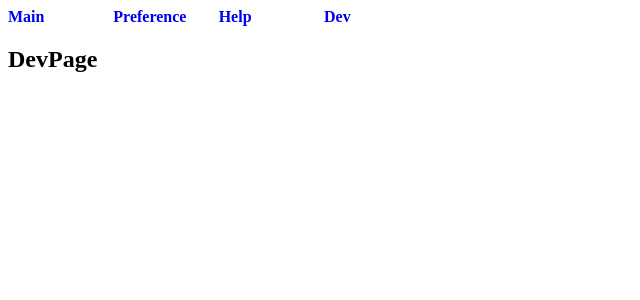
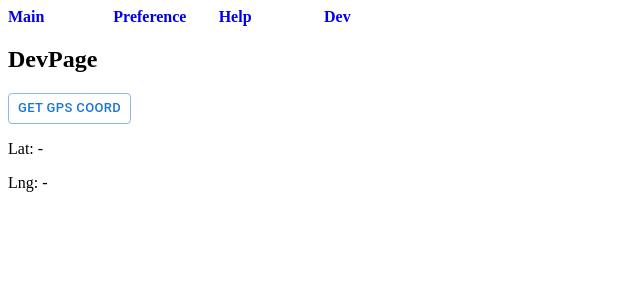
Before and after one commit to tikitorchey/jotgps, a React app in the folder app/: page /#/dev in a window 1280 px wide. Shown: the top 300 px of the page, without its empty margins (0-640 px from the left). Built offline with nearby package versions, Linux system fonts and the light colour scheme; the HTML template or start-up script is replaced by a standard one.

Commit message:
add #2 GPS座標を取得し表示する処理のモックアップを作成

```diff
--- a/app/src/Components/Pages/DevPage.tsx
+++ b/app/src/Components/Pages/DevPage.tsx
@@ -1,4 +1,7 @@
 import React, { useEffect, useState } from "react";
+import { Button } from "@mui/material";
+import JGEngine from "../../jgEngine/JGEngine";
+import { LatLng } from "../../jgEngine/Types";
 
 type Props = {
   sampleProp ?: any;
@@ -7,7 +10,8 @@ type Props = {
 export const DevPage: React.FC<Props> = ({ sampleProp }) => {
 
   // ___ state ___ ___ ___ ___ ___
-  const [ sampleState, setSampleState ] = useState<string>('This is SampleState');
+  const [ sampleState,  setSampleState ]  = useState<string>('This is SampleState');
+  const [ gpsCoords,    setGPSCoords ]    = useState<LatLng>();
 
   // ___ use effect ___ ___ ___ ___ ___
   useEffect( () => { console.log(sampleState) }, [ sampleState ] );
@@ -15,6 +19,11 @@ export const DevPage: React.FC<Props> = ({ sampleProp }) => {
   // ___ event handler ___ ___ ___ ___ ___
   const handleChange = (e : React.ChangeEvent<HTMLInputElement>) => {
   };
+
+  const onClickDevbutton = () => {
+    const gpsCoord: LatLng = JGEngine.getGPSCoords();
+    setGPSCoords(gpsCoord);
+  }
 
   // ___ method ___ ___ ___ ___ ___
   const test = () => {
@@ -24,6 +33,12 @@ export const DevPage: React.FC<Props> = ({ sampleProp }) => {
   return (
     <div>
       <h2>{ DevPage.name }</h2>
+      <Button onClick = { onClickDevbutton } variant="outlined" size = "small"> Get GPS Coord </Button>
+
+      {/** GPS座標が取得されていない場合、ハイフンを表示する */}
+      <p> { "Lat: " + (gpsCoords?.lat ? gpsCoords?.lat : "-" ) } </p>
+      <p> { "Lng: " + (gpsCoords?.lng ? gpsCoords?.lng : "-" ) } </p>
+
     </div>
   );
 };
--- /dev/null
+++ b/app/src/jgEngine/JGEngine.ts
@@ -0,0 +1,30 @@
+import { LatLng } from "./Types";
+
+class JGEngine{
+
+  /**
+   * 端末が位置するGPS座標（緯度経度系）を端末から取得する関数
+   *
+   * @remarks
+   *  GPS座標の取得にはGeolocationAPIを利用
+   *
+   * @returns
+   *  GPS座標を格納したオブジェクト
+   */
+  static getGPSCoords(): LatLng{
+
+    /**
+     * GeolocationAPIより現在地の座標を取得
+     */
+
+    const latLng: LatLng = {
+      lat: 179.123456,
+      lng: 0.123456
+    }
+
+    return latLng;
+  }
+
+}
+
+export default JGEngine
--- /dev/null
+++ b/app/src/jgEngine/Types.ts
@@ -0,0 +1,6 @@
+// ToDo: 緯度経度のフォーマットを具体化する
+// 参考： 10新数表記かつ、小数点以下は6桁がGPS利用時には一般的とのこと
+export type LatLng = {
+  lat: number | undefined,
+  lng: number | undefined
+}
```
